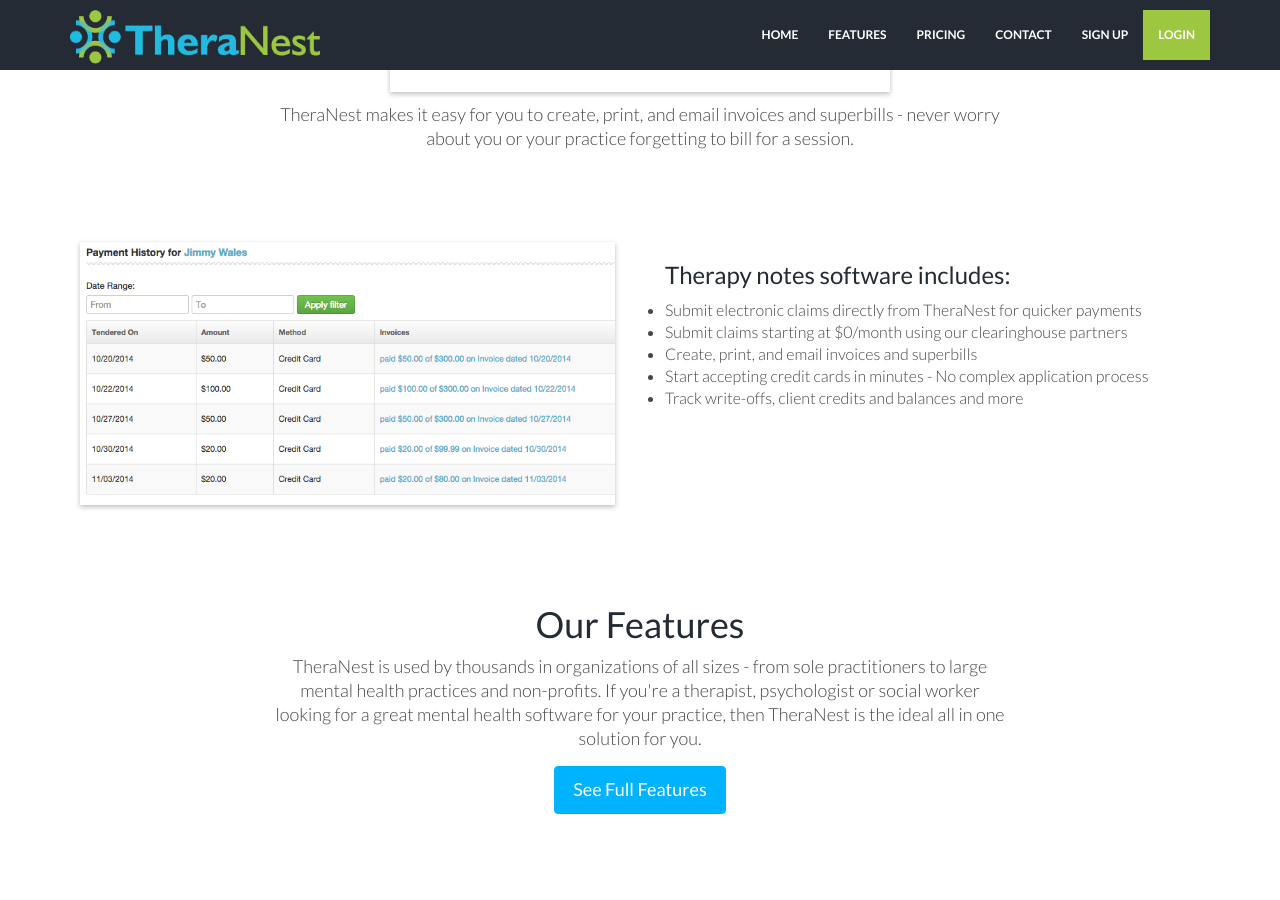
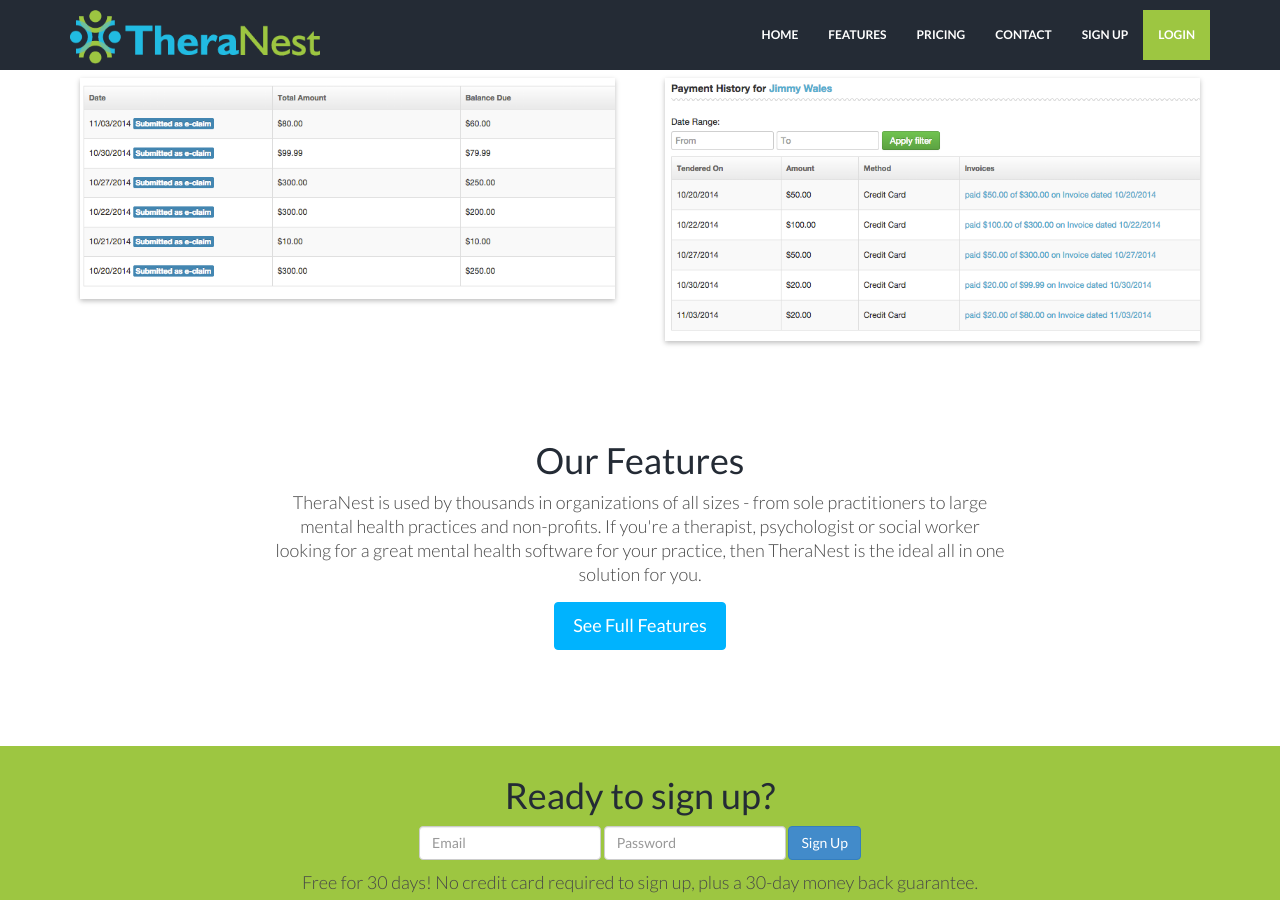
Before and after one commit to kaylacille/theranest-update, a Jekyll site: the page built from features-client-billing-management.html, in a window 1280 px wide and 900 px high, scrolled down 510 px. Built offline with Jekyll 4.4.1, drawn with Linux system fonts in a browser that asks for light colours; nearby versions of some CDN libraries.

Commit message:
client billing page

```diff
--- a/features-client-billing-management.html
+++ b/features-client-billing-management.html
@@ -4,24 +4,15 @@
 permalink: /features-client-billing-management/
 ---
 
-<div class="container mtb centered">
-    <div class="row">
-        <div class="col-lg-8 col-lg-offset-2">
-            <h2>Easy Therapy Billing, Invoicing, and Electronic Claims and EOB/ERA Import</h2>
-            <img class="img-responsive" src="{{ "/assets/img/features-mental-health-software-invoice.png" | prepend: site.baseurl }}" alt="">
-            <p>TheraNest makes it easy for you to create, print, and email invoices and superbills - never worry about you or your practice forgetting to bill for a session.</p>
-        </div>
-    </div><! --/row -->
-</div><! --/container -->
-
 <div class="container mtb">
     <div class="row">
         <div class="col-lg-6">
-           <img class="img-responsive" src="{{ "/assets/img/features-mental-health-software-payment-history.png" | prepend: site.baseurl }}" alt="">
+            <img class="img-responsive" src="{{ "/assets/img/features-mental-health-software-invoice.png" | prepend: site.baseurl }}" alt="">
         </div>
         <div class="col-lg-6">
-        <h3>Therapy notes software includes:</h3>
-             <ul>
+            <h2>Easy Therapy Billing, Invoicing, and Electronic Claims and EOB/ERA Import</h2>
+            <p>TheraNest makes it easy for you to create, print, and email invoices and superbills - never worry about you or your practice forgetting to bill for a session.</p>
+            <ul>
                 <li>Submit electronic claims directly from TheraNest for quicker payments</li>
                 <li>Submit claims starting at $0/month using our clearinghouse partners </li>
                 <li>Create, print, and email invoices and superbills</li>
@@ -31,3 +22,14 @@
         </div>
     </div><! --/row -->
 </div><! --/container -->
+
+<div class="container mtb">
+    <div class="row">
+        <div class="col-lg-6">
+            <img class="img-responsive" src="{{ "/assets/img/features-mental-health-software-ledger.png" | prepend: site.baseurl }}" alt="">
+        </div>
+        <div class="col-lg-6">
+            <img class="img-responsive" src="{{ "/assets/img/features-mental-health-software-payment-history.png" | prepend: site.baseurl }}" alt="">
+        </div>
+    </div><! --/row -->
+</div><! --/container -->
```
